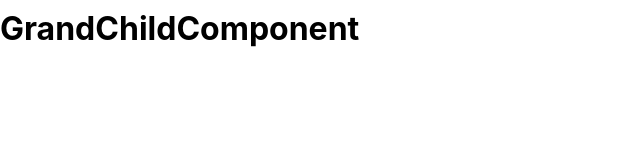
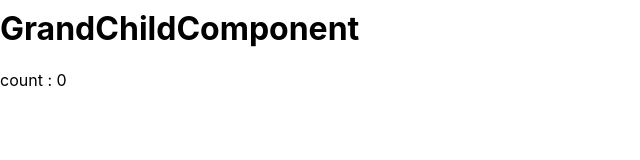
Before and after one commit to papettoTV/sample-react-hook-app, a Next.js app: page / in a window 1280 px wide. Shown: the part 133-293 px from the top of the page, without its empty margins (0-640 px from the left). Built offline with nearby package versions, Linux system fonts and the light colour scheme.

Commit message:
add counter

```diff
--- a/public/components/grand_child.js
+++ b/public/components/grand_child.js
@@ -1,3 +1,11 @@
+import {useState} from "react"
+
 export default function GrandChildComponent() {
-  return <h1>GrandChildComponent</h1>
+  const [count, setCount] = useState(0);
+  return (
+    <>
+    <h1>GrandChildComponent</h1>
+    <p>count : {count}</p>
+    </>
+  );
 }
```
